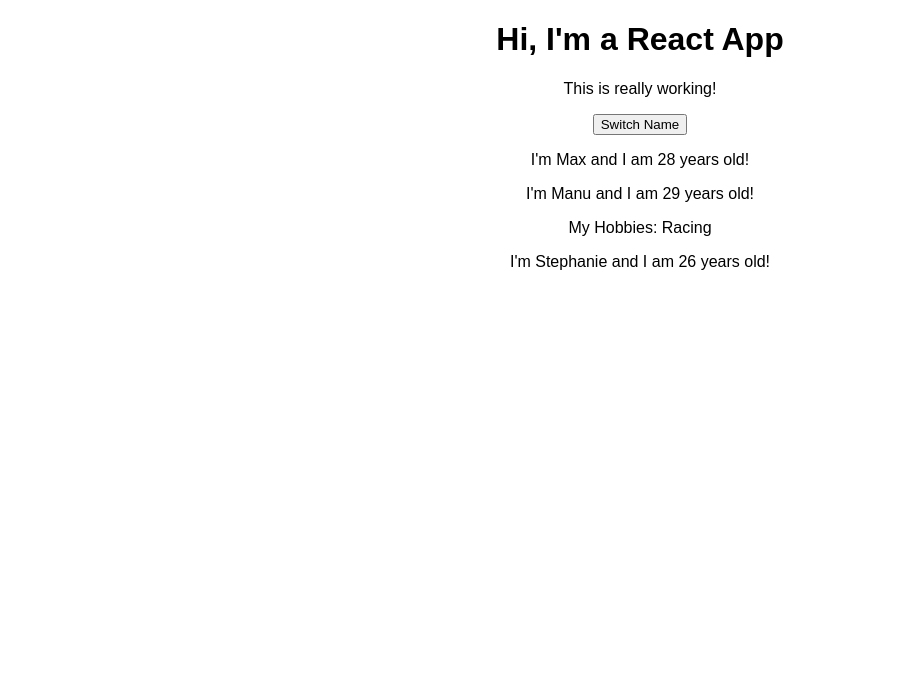
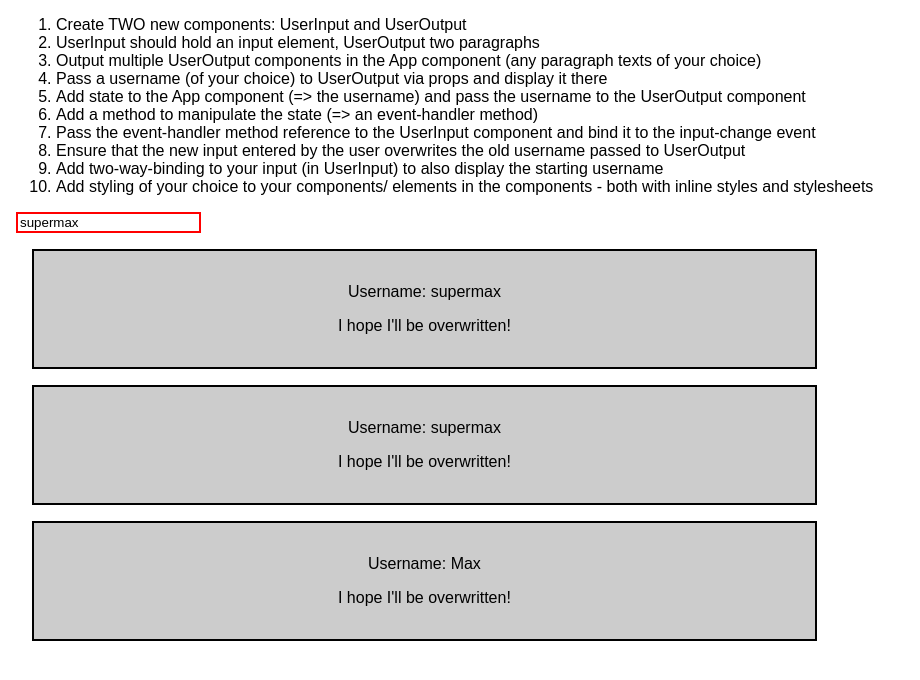
Before and after one commit to inquityy1/React, a React (Create React App) app in the folder 1. understanding/react-complete-guide/: page / in a window 1280 px wide. Shown: the top 680 px of the page, without its empty margins (0-920 px from the left). Built offline with nearby package versions, Linux system fonts and the light colour scheme.

Commit message:
end of understanding

```diff
--- a/1. understanding/react-complete-guide/src/App.css
+++ b/1. understanding/react-complete-guide/src/App.css
@@ -1,3 +1,3 @@
 .App {
-  text-align: center;
+  margin: 16px;
 }
--- a/1. understanding/react-complete-guide/src/App.js
+++ b/1. understanding/react-complete-guide/src/App.js
@@ -1,54 +1,68 @@
-import React, { useState } from "react";
+import React, { Component } from "react";
 import "./App.css";
-import Person from "./Person/Person";
 
-const app = (props) => {
-  const [personsState, setPersonsState] = useState({
-    persons: [
-      { name: "Max", age: 28 },
-      { name: "Manu", age: 29 },
-      { name: "Stephanie", age: 26 },
-    ],
-  });
+import UserInput from "./UserInput/UserInput";
+import UserOutput from "./UserOutput/UserOutput";
 
-  const [otherState, setOtherState] = useState("some other value");
-
-  console.log(personsState, otherState);
-
-  const switchNameHandler = () => {
-    // console.log('Was clicked!');
-    // DON'T DO THIS: this.state.persons[0].name = 'Maximilian';
-    setPersonsState({
-      persons: [
-        { name: "Maximilian", age: 28 },
-        { name: "Manu", age: 29 },
-        { name: "Stephanie", age: 27 },
-      ],
-    });
+class App extends Component {
+  state = {
+    username: "supermax",
   };
 
-  return (
-    <div className="App">
-      <h1>Hi, I'm a React App</h1>
-      <p>This is really working!</p>
-      <button onClick={switchNameHandler}>Switch Name</button>
-      <Person
-        name={personsState.persons[0].name}
-        age={personsState.persons[0].age}
-      />
-      <Person
-        name={personsState.persons[1].name}
-        age={personsState.persons[1].age}
-      >
-        My Hobbies: Racing
-      </Person>
-      <Person
-        name={personsState.persons[2].name}
-        age={personsState.persons[2].age}
-      />
-    </div>
-  );
-  // return React.createElement('div', {className: 'App'}, React.createElement('h1', null, 'Does this work now?'));
-};
+  usernameChangedHandler = (event) => {
+    this.setState({ username: event.target.value });
+  };
 
-export default app;
+  render() {
+    return (
+      <div className="App">
+        <ol>
+          <li>Create TWO new components: UserInput and UserOutput</li>
+          <li>
+            UserInput should hold an input element, UserOutput two paragraphs
+          </li>
+          <li>
+            Output multiple UserOutput components in the App component (any
+            paragraph texts of your choice)
+          </li>
+          <li>
+            Pass a username (of your choice) to UserOutput via props and display
+            it there
+          </li>
+          <li>
+            Add state to the App component (=> the username) and pass the
+            username to the UserOutput component
+          </li>
+          <li>
+            Add a method to manipulate the state (=> an event-handler method)
+          </li>
+          <li>
+            Pass the event-handler method reference to the UserInput component
+            and bind it to the input-change event
+          </li>
+          <li>
+            Ensure that the new input entered by the user overwrites the old
+            username passed to UserOutput
+          </li>
+          <li>
+            Add two-way-binding to your input (in UserInput) to also display the
+            starting username
+          </li>
+          <li>
+            Add styling of your choice to your components/ elements in the
+            components - both with inline styles and stylesheets
+          </li>
+        </ol>
+        <UserInput
+          changed={this.usernameChangedHandler}
+          currentName={this.state.username}
+        />
+        <UserOutput userName={this.state.username} />
+        <UserOutput userName={this.state.username} />
+        <UserOutput userName="Max" />
+      </div>
+    );
+  }
+}
+
+export default App;
--- /dev/null
+++ b/1. understanding/react-complete-guide/src/UserInput/UserInput.js
@@ -0,0 +1,15 @@
+import React from 'react';
+
+const userInput = (props) => {
+    const inputStyle = {
+        border: '2px solid red'
+    };
+
+    return <input
+        type="text"
+        style={inputStyle}
+        onChange={props.changed}
+        value={props.currentName} />;
+};
+
+export default userInput;
--- /dev/null
+++ b/1. understanding/react-complete-guide/src/UserOutput/UserOutput.css
@@ -0,0 +1,8 @@
+.UserOutput {
+    width: 60%;
+    padding: 16px;
+    margin: 16px;
+    border: 2px solid black;
+    background-color: #ccc;
+    text-align: center;
+}
--- /dev/null
+++ b/1. understanding/react-complete-guide/src/UserOutput/UserOutput.js
@@ -0,0 +1,14 @@
+import React from 'react';
+
+import './UserOutput.css';
+
+const userOutput = (props) => {
+    return (
+        <div className="UserOutput">
+            <p>Username: {props.userName}</p>
+            <p>I hope I'll be overwritten!</p>
+        </div>
+    );
+};
+
+export default userOutput;
```
Also changed, not shown: 1. understanding/react-complete-guide/package.json (+4 -10 lines), 1. understanding/react-complete-guide/src/Person/Person.js (+10 -8 lines), 2 other files (tests, documents, lock files or other folders).
